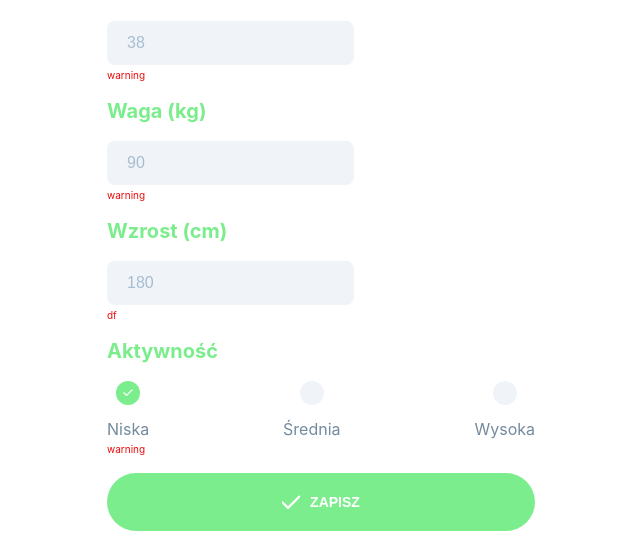
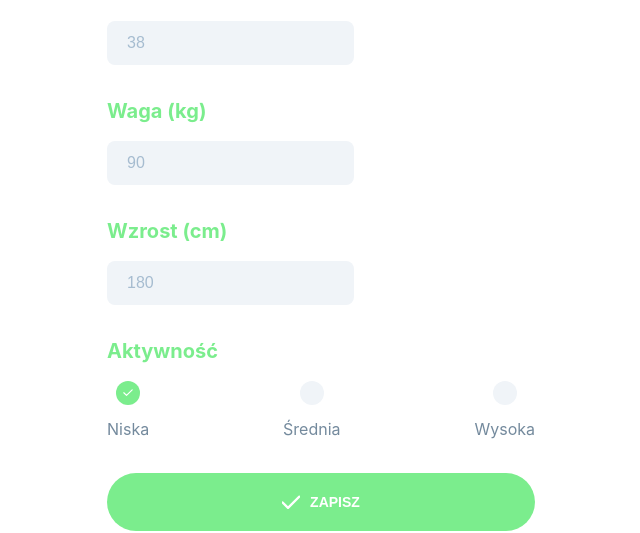
Before and after one commit to KrzysztofBartkiewicz/count-calories-app, a React (Create React App) app: page / in a window 1280 px wide. Shown: the part 235-768 px from the top of the page, without its empty margins (319-959 px from the left). Built offline with nearby package versions, Linux system fonts and the light colour scheme.

Commit message:
feat: add warning text component

```diff
--- a/src/components/data-section/DataSection.jsx
+++ b/src/components/data-section/DataSection.jsx
@@ -1,15 +1,16 @@
 import React from 'react';
+import WarnText from '../warn-text/WarnText';
 
 import './dataSection.scss';
 
-const DataSection = ({ heading, children, warning }) => {
+const DataSection = ({ heading, children, bottom }) => {
   return (
     <section className="pd-section">
       {heading}
-      <div className="pd-section__inner pd-section__inner--gender">
-        {children}
+      <div className="pd-section__inner">{children}</div>
+      <div className="pd-section__bottom">
+        {bottom ? <WarnText>{bottom}</WarnText> : null}
       </div>
-      <span className="pd-section__warning">{warning}</span>
     </section>
   );
 };
--- a/src/components/data-section/dataSection.scss
+++ b/src/components/data-section/dataSection.scss
@@ -7,19 +7,12 @@
 
   &__inner {
     margin-top: 1.8rem;
-
-    &--gender,
-    &--activity {
-      display: flex;
-      justify-content: space-between;
-    }
+    display: flex;
+    justify-content: space-between;
   }
 
-  &__warning {
-    display: block;
+  &__bottom {
     height: 1.4rem;
-    margin-top: .4rem;
-    font-size: 1rem;
-    color: var(--warning-color);
+    margin-top: 0.4rem;
   }
 }
--- /dev/null
+++ b/src/components/warn-text/WarnText.jsx
@@ -0,0 +1,8 @@
+import React from 'react';
+
+import './warnText.scss';
+
+const WarnText = ({ children }) => (
+  <span className="warn-text">{children}</span>
+);
+export default WarnText;
--- /dev/null
+++ b/src/components/warn-text/warnText.scss
@@ -0,0 +1,5 @@
+.warn-text {
+  display: block;
+  font-size: 1rem;
+  color: var(--warning-color);
+}
--- a/src/pages/personal-data/PersonalData.jsx
+++ b/src/pages/personal-data/PersonalData.jsx
@@ -15,14 +15,26 @@ class PersonalData extends Component {
     weight: 90,
     height: 180,
     activity: 'low',
-    warnText: '',
-    warnTarget: ''
+    ageWarn: '',
+    weightWarn: '',
+    heightWarn: '',
   };
 
   handleSubmit = (event) => {
     event.preventDefault();
 
-    const { gender, age, weight, height, activity } = this.state;
+    const {
+      gender,
+      age,
+      weight,
+      height,
+      activity,
+      ageWarn,
+      weightWarn,
+      heightWarn,
+    } = this.state;
+
+    if (ageWarn || weightWarn || heightWarn) return;
 
     localStorage.setItem('gender', gender);
     localStorage.setItem('age', age);
@@ -34,16 +46,22 @@ class PersonalData extends Component {
   handleChange = (event) => {
     const { name, value } = event.target;
 
-    if (!(name === 'age' && value >= 14 && value <= 100)) {
-      this.setState({ ageWarn: true });
+    if (name === 'age' && (value < 14 || value > 100)) {
+      this.setState({ ageWarn: 'Zakres 14 - 100' });
     } else {
-      this.setState({ ageWarn: false });
+      this.setState({ ageWarn: '' });
     }
-    if (!(name === 'weight' && value >= 40 && value <= 200)) {
-      this.setState({ weightWarn: true });
+
+    if (name === 'weight' && (value < 40 || value > 200)) {
+      this.setState({ weightWarn: 'Zakres 40 - 200' });
+    } else {
+      this.setState({ weightWarn: '' });
     }
-    if (!(name === 'height' && value >= 120 && value <= 220)) {
-      this.setState({ heightWarn: true });
+
+    if (name === 'height' && (value < 120 || value > 220)) {
+      this.setState({ heightWarn: 'Zakres 120 - 220' });
+    } else {
+      this.setState({ heightWarn: '' });
     }
 
     this.setState({ [name]: value });
@@ -59,10 +77,7 @@ class PersonalData extends Component {
       <Fragment>
         <Header mainText={'Mój profil'} subText={'Something'} goBack />
         <form className="personal-data" onSubmit={this.handleSubmit}>
-          <DataSection
-            heading={<Heading>{'Płeć'}</Heading>}
-            warning={''}
-          >
+          <DataSection heading={<Heading>{'Płeć'}</Heading>}>
             <CustomCheckbox
               checked={this.state.gender === 'female'}
               onChange={this.handleCheck}
@@ -85,7 +100,7 @@ class PersonalData extends Component {
 
           <DataSection
             heading={<Heading>{'Wiek'}</Heading>}
-            warning={'warning'}
+            bottom={this.state.ageWarn}
           >
             <CustomTextInput
               value={this.state.age}
@@ -97,7 +112,7 @@ class PersonalData extends Component {
 
           <DataSection
             heading={<Heading>{'Waga (kg)'}</Heading>}
-            warning={'warning'}
+            bottom={this.state.weightWarn}
           >
             <CustomTextInput
               value={this.state.weight}
@@ -109,7 +124,7 @@ class PersonalData extends Component {
 
           <DataSection
             heading={<Heading>{'Wzrost (cm)'}</Heading>}
-            warning={'df'}
+            bottom={this.state.heightWarn}
           >
             <CustomTextInput
               value={this.state.height}
@@ -119,10 +134,7 @@ class PersonalData extends Component {
             />
           </DataSection>
 
-          <DataSection
-            heading={<Heading>{'Aktywność'}</Heading>}
-            warning={'warning'}
-          >
+          <DataSection heading={<Heading>{'Aktywność'}</Heading>}>
             <CustomCheckbox
               checked={this.state.activity === 'low'}
               onChange={this.handleCheck}
```
